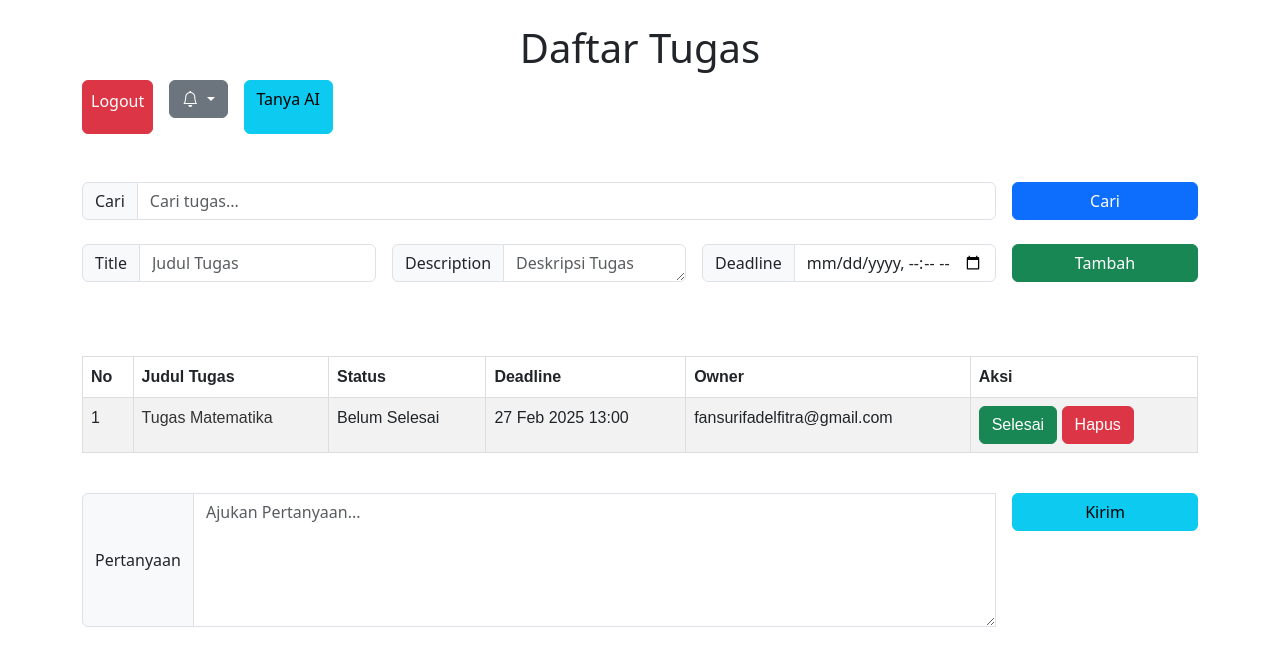
After one commit to fadelfitrah/Django-jing, a Django app: page /ask/ in a window 1280 px wide. The commit adds this page. Shown: the top 666 px of the page. Run offline with Django 4.2, Linux system fonts and the light colour scheme; a user stored in the database is signed in; data comes from the database, SQL or seed files in the repository; both versions use the stored data as it was after the commit; some libraries are stand-ins or nearby versions.

Commit message:
Penambahan fitur AI

```diff
--- a/myTugas/settings.py
+++ b/myTugas/settings.py
@@ -11,9 +11,15 @@ https://docs.djangoproject.com/en/4.2/ref/settings/
 """
 
 from pathlib import Path
+import os
+import dotenv
 
 # Build paths inside the project like this: BASE_DIR / 'subdir'.
 BASE_DIR = Path(__file__).resolve().parent.parent
+
+dotenv.load_dotenv(os.path.join(BASE_DIR, '.env'))
+
+GROQ_API_KEY = os.getenv('GROQ_API_KEY')
 
 
 # Quick-start development settings - unsuitable for production
--- a/myTugas/urls.py
+++ b/myTugas/urls.py
@@ -26,4 +26,5 @@ urlpatterns = [
     path('home/', views.index, name='index'),
     path('edit/<int:task_id>/', login_required(views.edit_task), name='edit_task'),
     path('delete/<int:task_id>/', login_required(views.delete_task), name='delete_task'),
+    path('ask/', views.ask_ai, name='ask_ai'),
 ]
--- a/tasks/models.py
+++ b/tasks/models.py
@@ -24,4 +24,4 @@ class Task(models.Model):
 
     # Metode untuk menampilkan tasks
     def __str__(self):
-        return self.title
+        return (f"Title: {self.title}, Description: {self.description}")
--- /dev/null
+++ b/tasks/templates/tasks/ask.html
@@ -0,0 +1,16 @@
+{% extends 'tasks/index.html' %}
+
+{% block title %}To-Do List{% endblock %}
+
+{% block ask %}
+<form action="{% url 'ask_ai' %}" method="POST" class="d-flex gap-3">
+    <div class="input-group">
+        <span class="input-group-text">Pertanyaan</span>
+        {% csrf_token %}
+        <textarea class="form-control" placeholder="Ajukan Pertanyaan..." name="question" rows="5" aria-label="Pertanyaan"></textarea><br>
+    </div>
+    <div class="col-md-2">
+        <button class="btn btn-info w-100" type="submit">Kirim</button>
+    </div>
+</form>
+{% endblock %}
--- a/tasks/templates/tasks/index.html
+++ b/tasks/templates/tasks/index.html
@@ -37,6 +37,7 @@
                     {% endif %}
                 </ul>
             </div>
+            <a class="btn btn-info" href="{% url 'ask_ai' %}">Tanya AI</a>
         </div>
         <br><br>
 
@@ -46,7 +47,9 @@
                 <span class="input-group-text">Cari</span>
                 <input type="text" name="search" class="form-control" aria-label="Cari" placeholder="Cari tugas..." value="{{ search_query }}">
             </div>
-            <button type="submit" class="btn btn-primary w-10">Cari</button>
+            <div class="col-md-2">
+                <button type="submit" class="btn btn-primary w-100">Cari</button>
+            </div>
         </form>
 
         <br>
@@ -60,7 +63,7 @@
             </div>
             <div class="input-group">
                 <span class="input-group-text">Description</span>
-                <textarea class="form-control" name="task-desc" placeholder="Deskripsi Tugas" aria-label="Description" rows="1" required></textarea>
+                <textarea class="form-control" name="task-desc" placeholder="Deskripsi Tugas" aria-label="Description" rows="1"></textarea>
             </div>
             <div class="input-group">
                 <span class="input-group-text">Deadline</span>
@@ -80,6 +83,7 @@
                     <th>Judul Tugas</th>
                     <th>Status</th>
                     <th>Deadline</th>
+                    <th>Owner</th>
                     <th>Aksi</th>
                 </tr>
             </thead>
@@ -94,6 +98,7 @@
                     </td>
                     <td>{{ task.completed|yesno:"Selesai,Belum Selesai" }}</td>
                     <td>{{ task.deadline|date:"d M Y H:i" }}</td>
+                    <td>{{ task.owner }}</td>
                     <td>
                         {% if not task.completed %}
                         <form method="POST" action="{% url 'edit_task' task.id %}" style="display:inline;">
@@ -114,6 +119,9 @@
             {% endfor %}
             </tbody>
         </table>
+        <br>
+        {% block ask %}{% endblock %}
+        <br><br>
     </div>
 
     <!-- Modal untuk Deskripsi -->
--- a/tasks/views.py
+++ b/tasks/views.py
@@ -4,7 +4,83 @@ from django.contrib import messages
 from django.contrib.auth import authenticate, login, logout
 from django.contrib.auth.decorators import login_required
 from django.contrib.auth.forms import UserCreationForm, AuthenticationForm
+from django.http import HttpResponse
+from django.conf import settings
 from .models import Task
+import json
+import requests
+import os
+from groq import Groq
+
+@login_required(login_url='login')
+def index(request):
+    tasks = Task.objects.filter(owner=request.user)
+
+    query = request.GET.get('search')
+    if query:
+        tasks = Task.objects.filter(title__icontains=query)
+    else:
+        tasks = Task.objects.filter(owner=request.user)
+
+    for task in tasks:
+        if task.is_deadline_approaching():
+            messages.warning(request, f"Tugas '{task.title}' hampir mencapai deadline!")
+
+        elif task.is_overdue():
+            messages.error(request, f"Tugas '{task.title}' sudah melewati deadline!")
+
+
+    if request.method == "POST":
+        title = request.POST.get('task-title')
+        description = request.POST.get('task-desc')
+        deadline = request.POST.get('task-deadline')
+        new_task = Task(
+            title=title,
+            description=description,
+            deadline=deadline,
+            owner=request.user
+        )
+        new_task.save()
+        return redirect('index')
+
+    return render(request, 'tasks/index.html', {'tasks': tasks, 'search_query': query})
+
+@login_required(login_url='login')
+def ask_ai(request):
+    tasks = Task.objects.filter(owner=request.user)
+    if request.method == 'POST':
+        question = request.POST.get('question')
+        if question:
+            try:
+                # Inisialisasi client Groq
+                client = Groq(
+                    api_key=settings.GROQ_API_KEY
+                )
+                # Kirim permintaan ke Groq
+                chat_completion = client.chat.completions.create(
+                    messages=[
+                        {
+                            "role": "user",
+                            "content": question,
+                        }
+                    ],
+                    model="llama-3.3-70b-versatile",
+                )
+                # Ambil jawaban dari API
+                answer = chat_completion.choices[0].message.content
+
+                if answer:
+                    return render(request, "tasks/result.html", {'answer': answer})
+                else:
+                    return render(request, "tasks/result.html", {'answer': "Terjadi kesalahan!"})
+
+            except Exception as e:
+                # Tampilkan error jika terjadi masalah
+                return HttpResponse(f"Terjadi kesalahan: {e}")
+
+    # Jika bukan POST atau tidak ada pertanyaan, tampilkan form
+    return render(request, "tasks/ask.html", {"tasks": tasks})
+
 
 def user_logout(request):
     logout(request)
@@ -59,39 +135,6 @@ def register(request):
     return render(request, 'tasks/register.html', {'form': form})
 
 @login_required(login_url='login')
-def index(request):
-    tasks = Task.objects.filter(owner=request.user)
-
-    query = request.GET.get('search')
-    if query:
-        tasks = Task.objects.filter(title__icontains=query)
-    else:
-        tasks = Task.objects.all()
-
-    for task in tasks:
-        if task.is_deadline_approaching():
-            messages.warning(request, f"Tugas '{task.title}' hampir mencapai deadline!")
-
-        elif task.is_overdue():
-            messages.error(request, f"Tugas '{task.title}' sudah melewati deadline!")
-
-
-    if request.method == "POST":
-        title = request.POST.get('task-title')
-        description = request.POST.get('task-desc')
-        deadline = request.POST.get('task-deadline')
-        new_task = Task(
-            title=title,
-            description=description,
-            deadline=deadline,
-            owner=request.user  # Simpan owner sebagai user yang sedang login
-        )
-        new_task.save()
-        return redirect('index')
-
-    return render(request, 'tasks/index.html', {'tasks': tasks, 'search_query': query})
-
-@login_required(login_url='login')
 def edit_task(request, task_id):
     task = get_object_or_404(Task, id=task_id)
     if request.method == 'POST':
```
Also changed, not shown: tasks/templates/tasks/result.html (added, +9 -0 lines), db.sqlite3, 1 other file.
